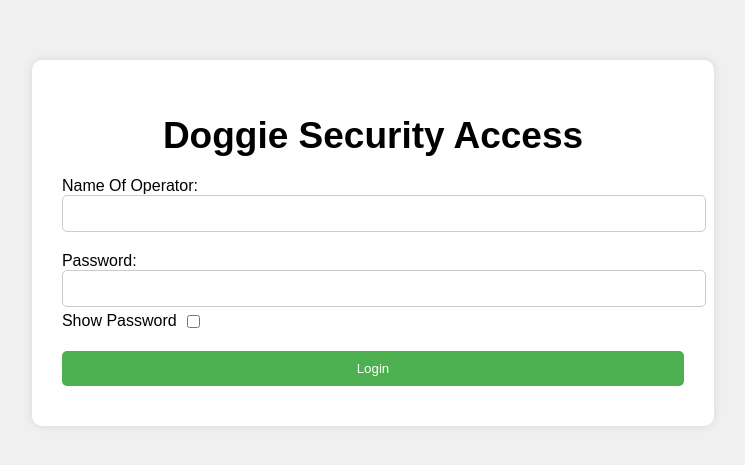
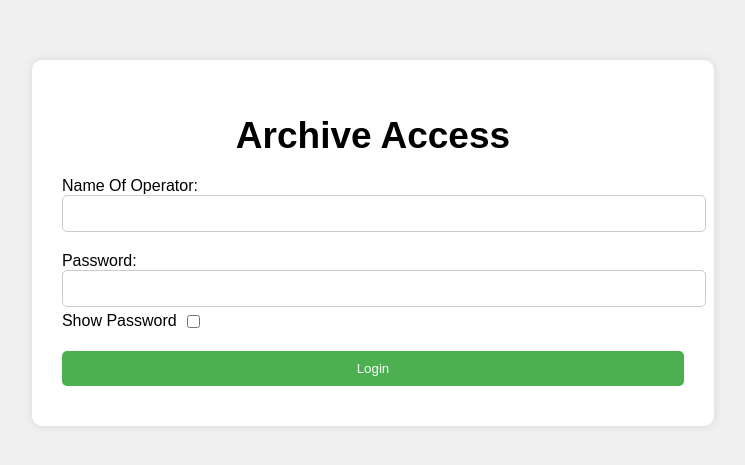
Before and after one commit to DevKulshrestha/Devkulshrestha.github.io, a plain HTML site: page index.html in a window 1280 px wide. Shown: the part 165-630 px from the top of the page, without its empty margins (267-1012 px from the left). Drawn offline with Linux system fonts and the light colour scheme.

Commit message:
Update index.html

```diff
--- a/index.html
+++ b/index.html
@@ -61,7 +61,7 @@
 </head>
 <body>
     <div class="login-container">
-        <h1>Doggie Security Access</h1>
+        <h1>Archive Access</h1>
         <form id="loginForm">
             <label for="username">Name Of Operator:</label>
             <input type="text" id="username" name="username" required>
```
